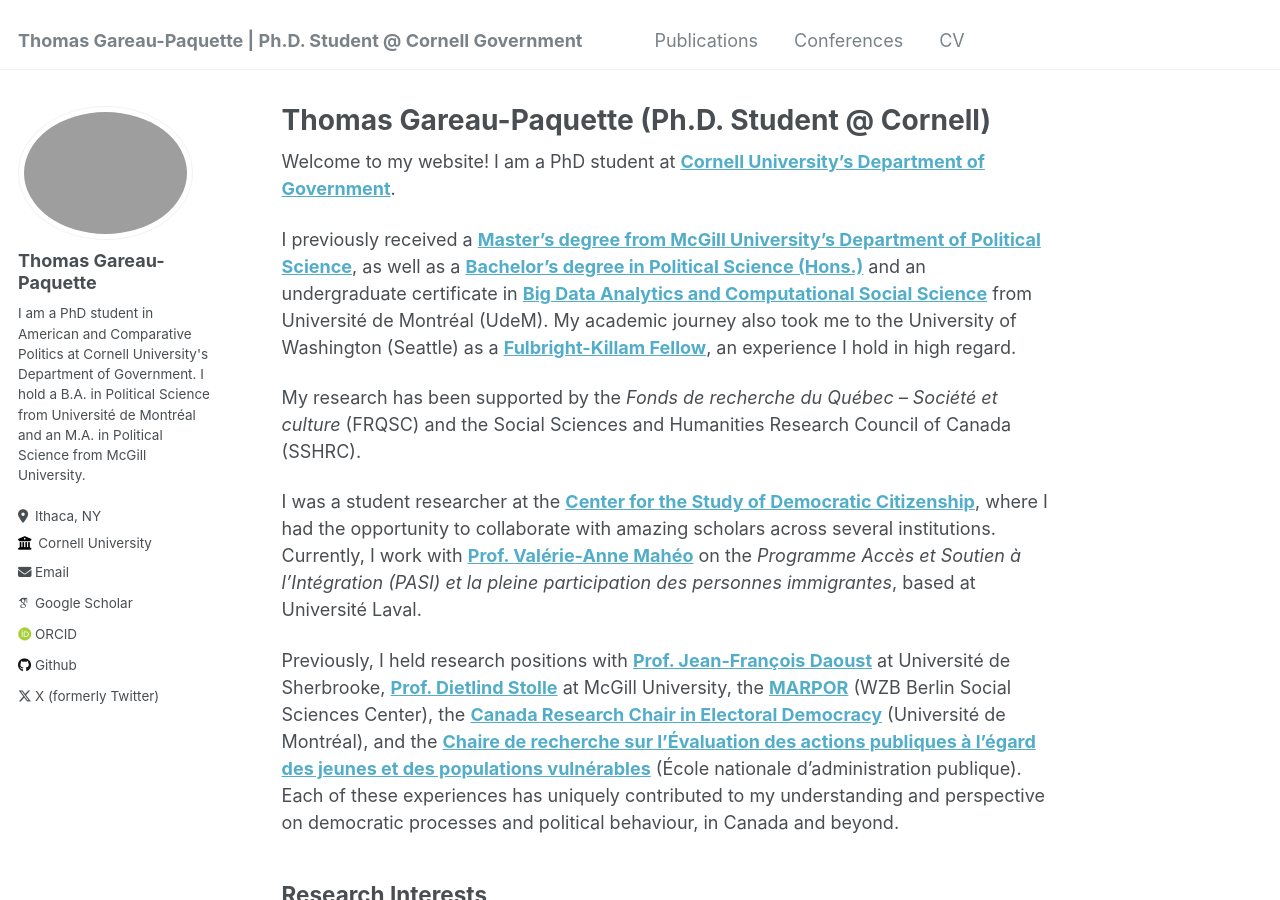
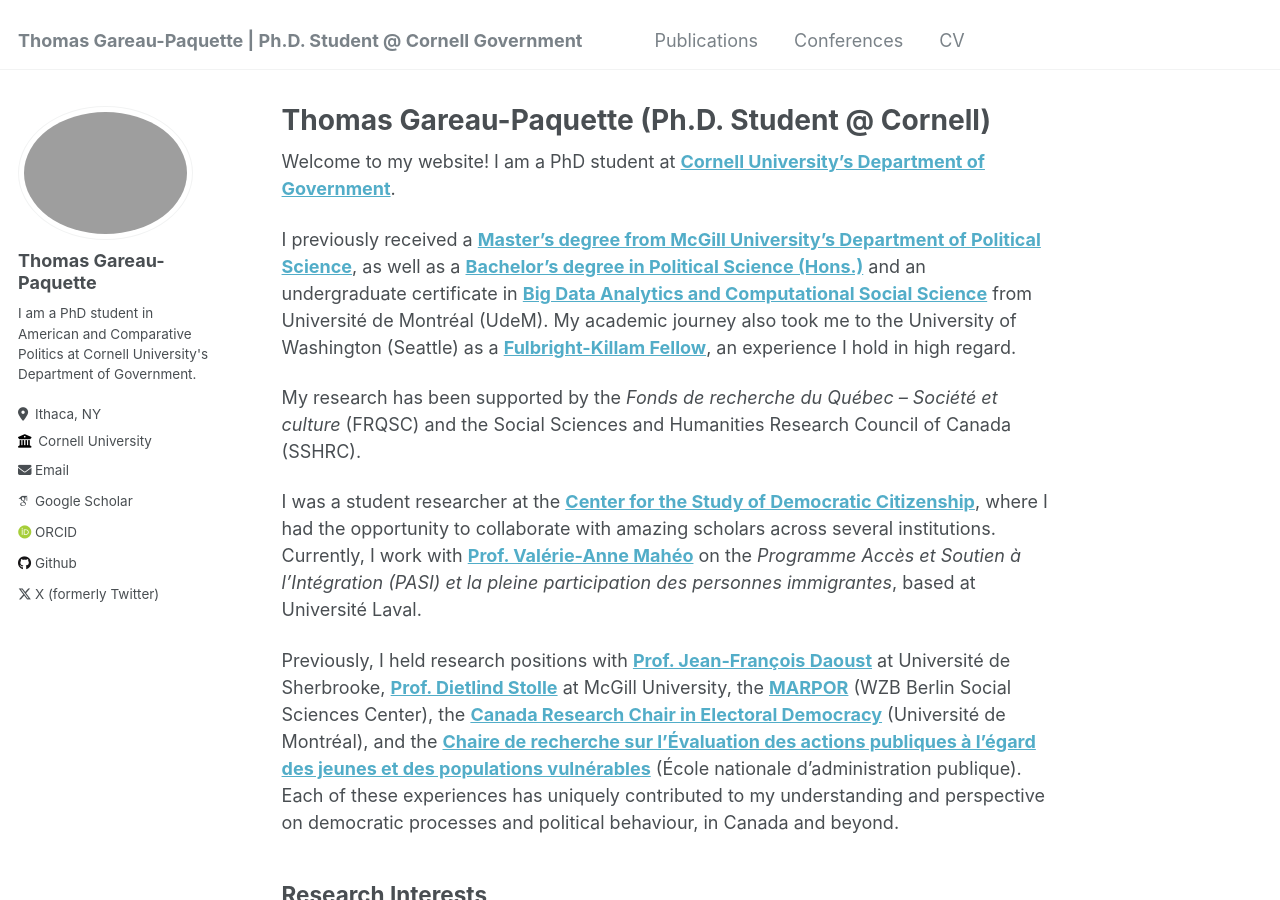
Before and after one commit to ThomasGareau/thomasgareau, a Jekyll site: the page built from _pages/about.md, in a window 1280 px wide and 900 px high. Built offline with Jekyll 4.4.1, drawn with Linux system fonts in a browser that asks for light colours; some web fonts are replaced.

Commit message:
new layout

```diff
--- a/_config.yml
+++ b/_config.yml
@@ -24,7 +24,7 @@
   avatar           : "profile.png"
   name             : "Thomas Gareau-Paquette"
   pronouns         : # example: "she/her"
-  bio              : "I am a PhD student in American and Comparative Politics at Cornell University's Department of Government. I hold a B.A. in Political Science from Université de Montréal and an M.A. in Political Science from McGill University."
+  bio              : "I am a PhD student in American and Comparative Politics at Cornell University's Department of Government."
   location         : "Ithaca, NY"
   employer         : "Cornell University"
   uri              : # URL
```
